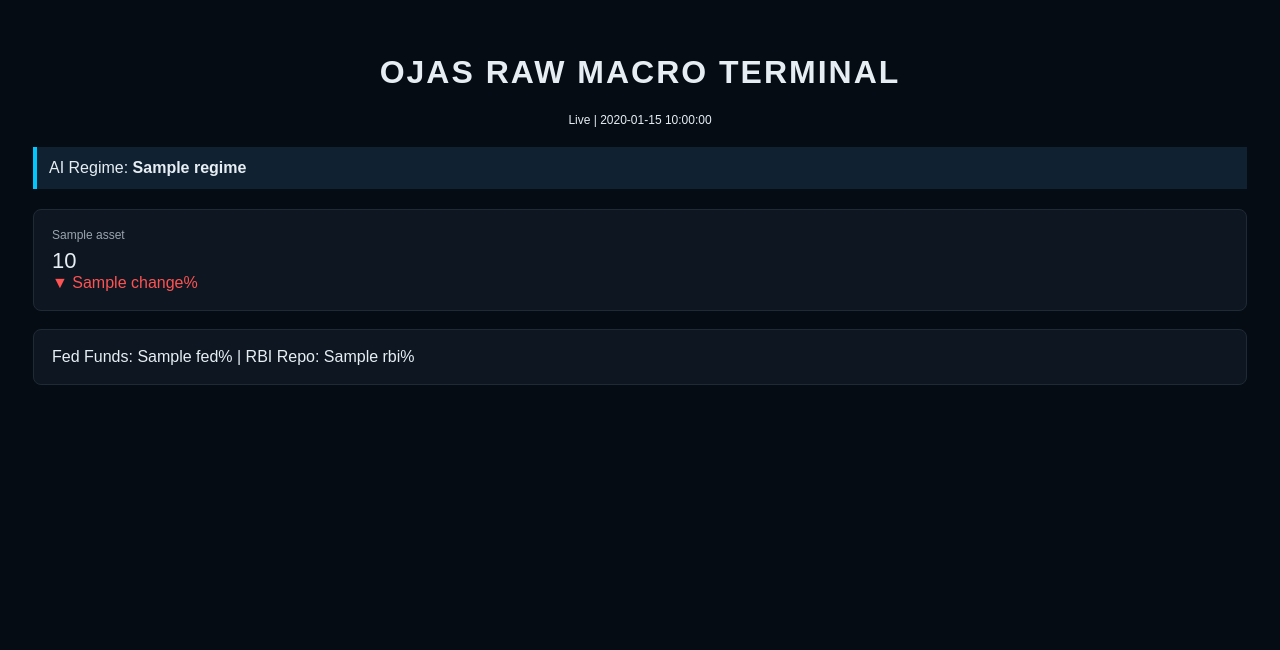
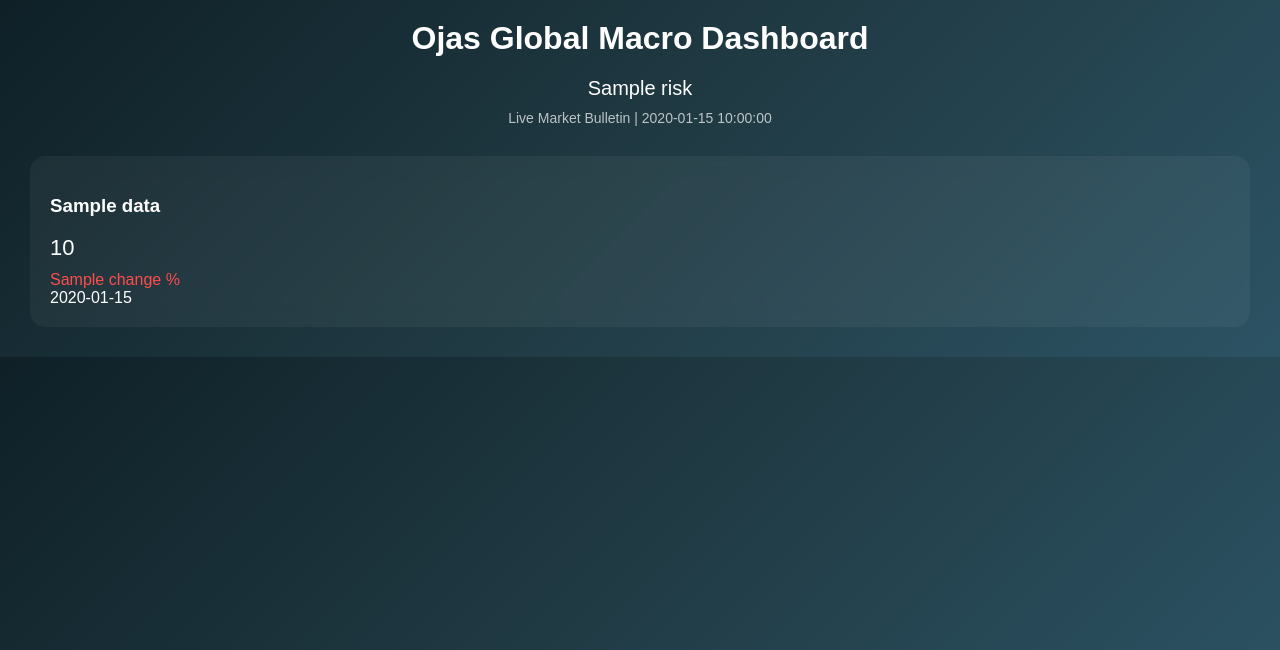
Before and after one commit to ojasb353-cmyk/ojas-market-tracker, a Flask app: template ojas_market_tracker/templates/index.html in a window 1280 px wide. Shown: the top 650 px of the page. Run offline with Flask 3, Linux system fonts and the light colour scheme; the template is opened without the code that fills it: most values are stand-ins (such as "Sample title", 1, 10 or a date in 2020).

Commit message:
institutional macro dashboard upgrade

```diff
--- a/ojas_market_tracker/app.py
+++ b/ojas_market_tracker/app.py
@@ -1,26 +1,24 @@
 from flask import Flask, render_template
 import yfinance as yf
+import pandas as pd
 import datetime
-import time
 
 app = Flask(__name__)
 
-FED_FUNDS = 5.50
-RBI_REPO = 6.50
+# -------------------------------
+# SYMBOLS (Native Currency)
+# -------------------------------
 
-CACHE = {}
-CACHE_TIME = 180
-
-ASSETS = {
-    "Crude Oil (WTI)": "CL=F",
+symbols = {
+    # Commodities (convert to INR)
+    "Crude Oil": "CL=F",
     "Natural Gas": "NG=F",
+    "Gold": "GC=F",
+    "Silver": "SI=F",
     "Copper": "HG=F",
     "Wheat": "ZW=F",
-    "Gold": "GC=F",
-    "Silver": "SI=F",
-    "USD/INR": "USDINR=X",
-    "EUR/INR": "EURINR=X",
-    "AED/INR": "AEDINR=X",
+
+    # Equity Indices (native currency)
     "S&P 500": "^GSPC",
     "Dow Jones": "^DJI",
     "NASDAQ": "^IXIC",
@@ -28,82 +26,127 @@ ASSETS = {
     "Hang Seng": "^HSI",
     "NIFTY 50": "^NSEI",
     "Sensex": "^BSESN",
+
+    # Crypto
     "Bitcoin": "BTC-USD",
     "Ethereum": "ETH-USD",
-    "US 10Y Yield": "^TNX"
+
+    # Rates & Risk
+    "US 10Y Yield": "^TNX",
+    "VIX": "^VIX",
+    "USD Index (DXY)": "DX-Y.NYB",
 }
 
+# -------------------------------
+# Helper Functions
+# -------------------------------
 
-def fetch_all():
-    global CACHE
+def get_usd_inr():
+    usd = yf.Ticker("USDINR=X")
+    data = usd.history(period="1d")
+    return data["Close"].iloc[-1]
 
-    if "data" in CACHE and time.time() - CACHE["timestamp"] < CACHE_TIME:
-        return CACHE["data"]
+def format_currency(value, currency):
+    if currency == "INR":
+        return f"₹ {value:,.2f}"
+    elif currency == "USD":
+        return f"$ {value:,.2f}"
+    elif currency == "HKD":
+        return f"HK$ {value:,.2f}"
+    elif currency == "CNY":
+        return f"¥ {value:,.2f}"
+    else:
+        return f"{value:,.2f}"
 
-    data = yf.download(
-        list(ASSETS.values()),
-        period="5d",
-        interval="1d",
-        group_by="ticker",
-        auto_adjust=False,
-        progress=False,
-        threads=False
-    )
+# -------------------------------
+# Core Data Function
+# -------------------------------
 
-    results = {}
+def get_data():
+    data = {}
+    usd_inr = get_usd_inr()
 
-    for name, ticker in ASSETS.items():
+    for name, ticker in symbols.items():
         try:
-            df = data[ticker]
-            close = df["Close"].dropna()
+            stock = yf.Ticker(ticker)
+            hist = stock.history(period="2d")
 
-            if len(close) < 2:
+            if len(hist) < 2:
                 continue
 
-            today = float(close.iloc[-1])
-            prev = float(close.iloc[-2])
+            current = hist["Close"].iloc[-1]
+            previous = hist["Close"].iloc[-2]
+            change = ((current - previous) / previous) * 100
+            sentiment = "Bullish 📈" if change > 0 else "Bearish 📉"
 
-            if name == "US 10Y Yield":
-                today = today / 10
-                prev = prev / 10
+            currency = "USD"
 
-            change = ((today - prev) / prev) * 100
+            # Native currency adjustments
+            if name in ["NIFTY 50", "Sensex"]:
+                currency = "INR"
 
-            results[name] = {
-                "price": round(today, 2),
-                "change": round(change, 2)
+            elif name == "Hang Seng":
+                currency = "HKD"
+
+            elif name == "Shanghai Composite":
+                currency = "CNY"
+
+            elif name in ["US 10Y Yield", "VIX"]:
+                currency = "%"
+
+            # Convert commodities to INR
+            if name in ["Crude Oil", "Natural Gas", "Gold", "Silver", "Copper", "Wheat"]:
+                current = current * usd_inr
+                currency = "INR"
+
+            # Gold per 10g
+            if name == "Gold":
+                current = (current / 31.1035) * 10
+
+            # Silver per kg
+            if name == "Silver":
+                current = (current / 31.1035) * 1000
+
+            data[name] = {
+                "price": format_currency(current, currency) if currency != "%" else f"{current:.2f}%",
+                "change": round(change, 2),
+                "sentiment": sentiment,
+                "currency": currency
             }
 
         except Exception:
             continue
 
-    CACHE["data"] = results
-    CACHE["timestamp"] = time.time()
+    return data
 
-    return results
+
+# -------------------------------
+# Risk Mode Logic
+# -------------------------------
+
+def get_risk_mode(data):
+    try:
+        sp = data["S&P 500"]["change"]
+        btc = data["Bitcoin"]["change"]
+        gold = data["Gold"]["change"]
+        vix = data["VIX"]["change"]
+
+        if sp > 0 and btc > 0:
+            return "RISK ON 🟢"
+        elif gold > 0 and vix > 0:
+            return "RISK OFF 🔴"
+        else:
+            return "NEUTRAL 🟡"
+    except:
+        return "NEUTRAL 🟡"
 
 
 @app.route("/")
 def home():
-
-    assets = fetch_all()
-
-    regime_list = ["S&P 500", "NASDAQ", "Dow Jones"]
-    valid = [assets[x]["change"] for x in regime_list if x in assets]
-
-    regime = "RISK ON" if sum(valid)/len(valid) > 0 else "RISK OFF"
-
+    market_data = get_data()
+    risk_mode = get_risk_mode(market_data)
     now = datetime.datetime.now().strftime("%d %b %Y | %H:%M:%S")
-
-    return render_template(
-        "index.html",
-        assets=assets,
-        regime=regime,
-        fed=FED_FUNDS,
-        rbi=RBI_REPO,
-        time=now
-    )
-
-
-if __name__ == "__main__":
-    app.run(debug=True)
+    return render_template("index.html",
+                           data=market_data,
+                           time=now,
+                           risk=risk_mode)
--- a/ojas_market_tracker/templates/index.html
+++ b/ojas_market_tracker/templates/index.html
@@ -1,50 +1,79 @@
 <!DOCTYPE html>
 <html>
 <head>
-<title>OJAS RAW MACRO TERMINAL</title>
-<meta http-equiv="refresh" content="120">
-<style>
-body { background:#060c14; color:#e6edf3; font-family:Arial; padding:25px; }
-h1 { text-align:center; letter-spacing:2px; }
-.banner { background:#102231; padding:12px; margin:20px 0; border-left:4px solid #00c8ff; }
-.grid { display:grid; grid-template-columns:repeat(auto-fit,minmax(260px,1fr)); gap:18px; }
-.card { background:#0e1721; padding:18px; border-radius:8px; border:1px solid #1f2a36; }
-.green{color:#00e676;} .red{color:#ff5252;}
-.small{font-size:12px;color:#9aa4af;}
-</style>
+    <title>Ojas Global Macro Dashboard</title>
+    <meta http-equiv="refresh" content="60">
+    <style>
+        body {
+            margin: 0;
+            font-family: Arial, sans-serif;
+            background: linear-gradient(135deg, #0f2027, #203a43, #2c5364);
+            color: white;
+        }
+
+        h1 {
+            text-align: center;
+            padding: 20px;
+            margin: 0;
+        }
+
+        .risk {
+            text-align: center;
+            font-size: 20px;
+            margin-bottom: 10px;
+        }
+
+        .time {
+            text-align: center;
+            font-size: 14px;
+            opacity: 0.7;
+        }
+
+        .grid {
+            display: grid;
+            grid-template-columns: repeat(auto-fit, minmax(260px, 1fr));
+            gap: 20px;
+            padding: 30px;
+        }
+
+        .card {
+            background: rgba(255,255,255,0.05);
+            padding: 20px;
+            border-radius: 15px;
+            backdrop-filter: blur(10px);
+        }
+
+        .price {
+            font-size: 22px;
+            margin: 10px 0;
+        }
+
+        .positive { color: #00ff9c; }
+        .negative { color: #ff4d4d; }
+
+    </style>
 </head>
 <body>
 
-<h1>OJAS RAW MACRO TERMINAL</h1>
-<div style="text-align:center;font-size:12px;">Live | {{ time }}</div>
-
-<div class="banner">
-AI Regime: <strong>{{ regime }}</strong>
-</div>
+<h1>Ojas Global Macro Dashboard</h1>
+<div class="risk">{{ risk }}</div>
+<div class="time">Live Market Bulletin | {{ time }}</div>
 
 <div class="grid">
+    {% for name, item in data.items() %}
+    <div class="card">
+        <h3>{{ name }}</h3>
+        <div class="price">{{ item.price }}</div>
 
-{% for name, asset in assets.items() %}
-<div class="card">
+        {% if item.change > 0 %}
+            <div class="positive">{{ item.change }} %</div>
+        {% else %}
+            <div class="negative">{{ item.change }} %</div>
+        {% endif %}
 
-<div class="small">{{ name }}</div>
-
-<div style="font-size:22px;margin-top:6px;">
-{{ asset.price }}
-</div>
-
-<div class="{{ 'green' if asset.change > 0 else 'red' }}">
-{{ '▲' if asset.change > 0 else '▼' }} {{ asset.change }}%
-</div>
-
-</div>
-{% endfor %}
-
-</div>
-
-<br>
-<div class="card">
-Fed Funds: {{ fed }}% | RBI Repo: {{ rbi }}%
+        <div>{{ item.sentiment }}</div>
+    </div>
+    {% endfor %}
 </div>
 
 </body>
```
